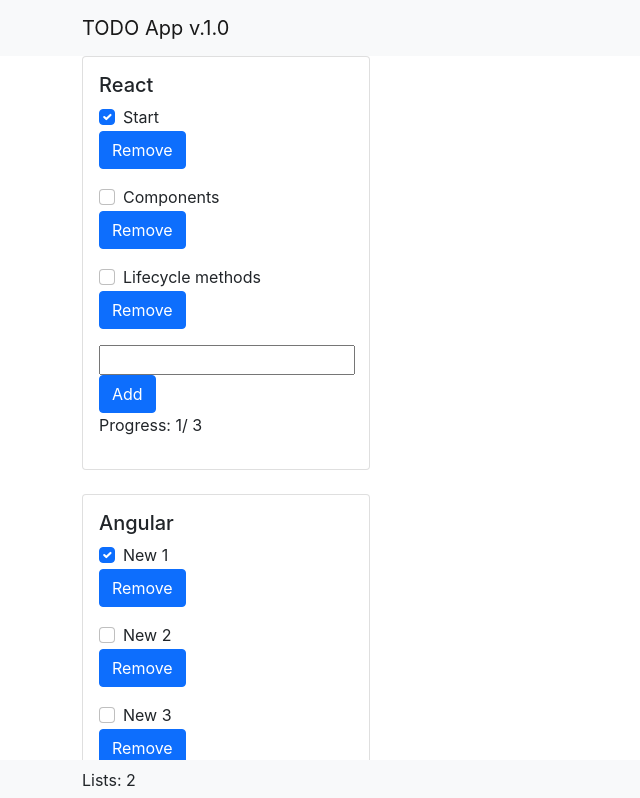
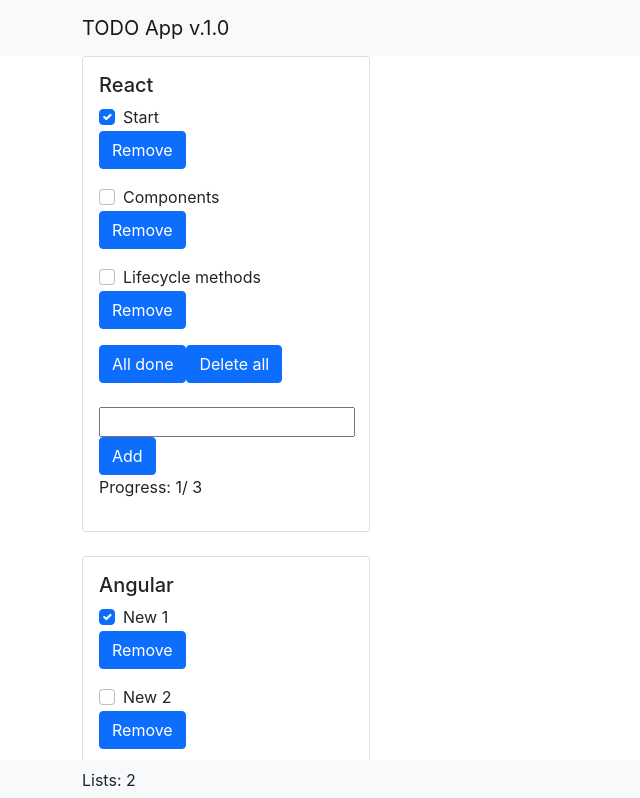
Before and after one commit to o-shabanova/react-to-do-list, a React (Create React App) app: page / in a window 1280 px wide. Shown: the top 798 px of the page, without its empty margins (0-640 px from the left). Built offline with nearby package versions, Linux system fonts and the light colour scheme.

Commit message:
add all done button

```diff
--- a/src/App.js
+++ b/src/App.js
@@ -55,6 +55,7 @@
         this.onItemChanged = this.onItemChanged.bind(this);
         this.onItemAdded = this.onItemAdded.bind(this);
         this.removeItem = this.removeItem.bind(this);
+        this.allChecked = this.allChecked.bind(this);
     }
 
     onItemChanged(changedItem) {
@@ -110,8 +111,20 @@
         this.setState({
             data: [...newArray, list].sort((a,b) => a.listIndex - b.listIndex)
         })
+    }
 
-
+    allChecked(allCheckedItemsListIndex) {
+        console.log(allCheckedItemsListIndex);
+        const changedList = this.state.data.find(item => allCheckedItemsListIndex === item.listIndex);
+        const allChecked = changedList.items.map(item => item.checked = true);
+        const list = {
+            ...changedList,
+            items: allChecked
+        };
+        const newArray = this.state.data.filter(item => allCheckedItemsListIndex !== item.checked);
+        this.setState({
+            data: [...newArray, list].sort((a,b) => a.listIndex - b.listIndex)
+        })
 
     }
 
@@ -125,8 +138,11 @@
                     </Container>
                 </Navbar>
                 <Container>
-                    <ToDoListsWrapper lists={this.state.data} onItemAdded={this.onItemAdded}
-                                      onItemChanged={this.onItemChanged} removeItem={this.removeItem}/>
+                    <ToDoListsWrapper lists={this.state.data}
+                                      onItemAdded={this.onItemAdded}
+                                      onItemChanged={this.onItemChanged}
+                                      removeItem={this.removeItem}
+                                      allChecked={this.allChecked}/>
                 </Container>
                 <Footer todoListsCount={this.state.data.length}/>
             </>
--- a/src/Components/CheckList.js
+++ b/src/Components/CheckList.js
@@ -1,11 +1,13 @@
 import React from "react";
 import {CheckItem} from "./CheckItem";
+import {Button} from "react-bootstrap";
 
 export class CheckList extends React.Component {
     constructor(props) {
         super(props);
         this.onItemChanged = this.onItemChanged.bind(this);
         this.removeItem = this.removeItem.bind(this);
+        this.allChecked = this.allChecked.bind(this);
     }
 
     onItemChanged(item) {
@@ -15,10 +17,16 @@
         this.props.removeItem(item);
     }
 
+    allChecked() {
+        this.props.allChecked();
+    }
+
     render() {
         return (
             <div>
                 {this.props.items.map(item => <CheckItem item={item} onItemChanged={this.onItemChanged} removeItem={this.removeItem}/>)}
+                <Button onClick={this.allChecked}>All done</Button>
+                <Button>Delete all</Button>
             </div>
 
         )
--- a/src/Components/ToDoList.js
+++ b/src/Components/ToDoList.js
@@ -13,6 +13,7 @@
         this.onItemChanged = this.onItemChanged.bind(this);
         this.onItemAdded = this.onItemAdded.bind(this);
         this.removeItem = this.removeItem.bind(this);
+        this.allChecked = this.allChecked.bind(this);
 
     }
 
@@ -40,6 +41,10 @@
         this.setState({value: event.target.value});
     }
 
+    allChecked() {
+        this.props.allChecked(this.props.listIndex);
+    }
+
     render() {
         const checkedItems = this.props.items.filter(item => item.checked).length;
 
@@ -48,7 +53,9 @@
                 <Card style={{width: '18rem'}}>
                     <Card.Body>
                         <Card.Title>{this.props.title}</Card.Title>
-                        <CheckList items={this.props.items} onItemChanged={this.onItemChanged} removeItem={this.removeItem}/>
+                        <CheckList items={this.props.items} onItemChanged={this.onItemChanged}
+                                   removeItem={this.removeItem} allChecked={this.allChecked}/>
+                        <br/>
                         <input type="text" value={this.state.value} onChange={this.updateValue}/>
                         <Button variant="primary" onClick={this.onItemAdded}>Add</Button>
                         <p>Progress: {checkedItems}/ {this.props.items.length}</p>
--- a/src/Components/ToDoListsWrapper.js
+++ b/src/Components/ToDoListsWrapper.js
@@ -7,6 +7,7 @@
         this.onItemChanged = this.onItemChanged.bind(this);
         this.onItemAdded = this.onItemAdded.bind(this);
         this.removeItem = this.removeItem.bind(this);
+        this.allChecked = this.allChecked.bind(this);
     }
 
     onItemChanged(item) {
@@ -21,10 +22,15 @@
         this.props.removeItem(item);
     }
 
+    allChecked(index) {
+        this.props.allChecked(index);
+    }
+
     render() {
         return (
             <div>
-                {this.props.lists.map(list => <ToDoList {...list}  onItemAdded={this.onItemAdded} onItemChanged={this.onItemChanged} removeItem={this.removeItem}/>)}
+                {this.props.lists.map(list => <ToDoList {...list}  onItemAdded={this.onItemAdded} onItemChanged={this.onItemChanged}
+                                                        removeItem={this.removeItem} allChecked={this.allChecked}/>)}
             </div>
         )
     }
```
